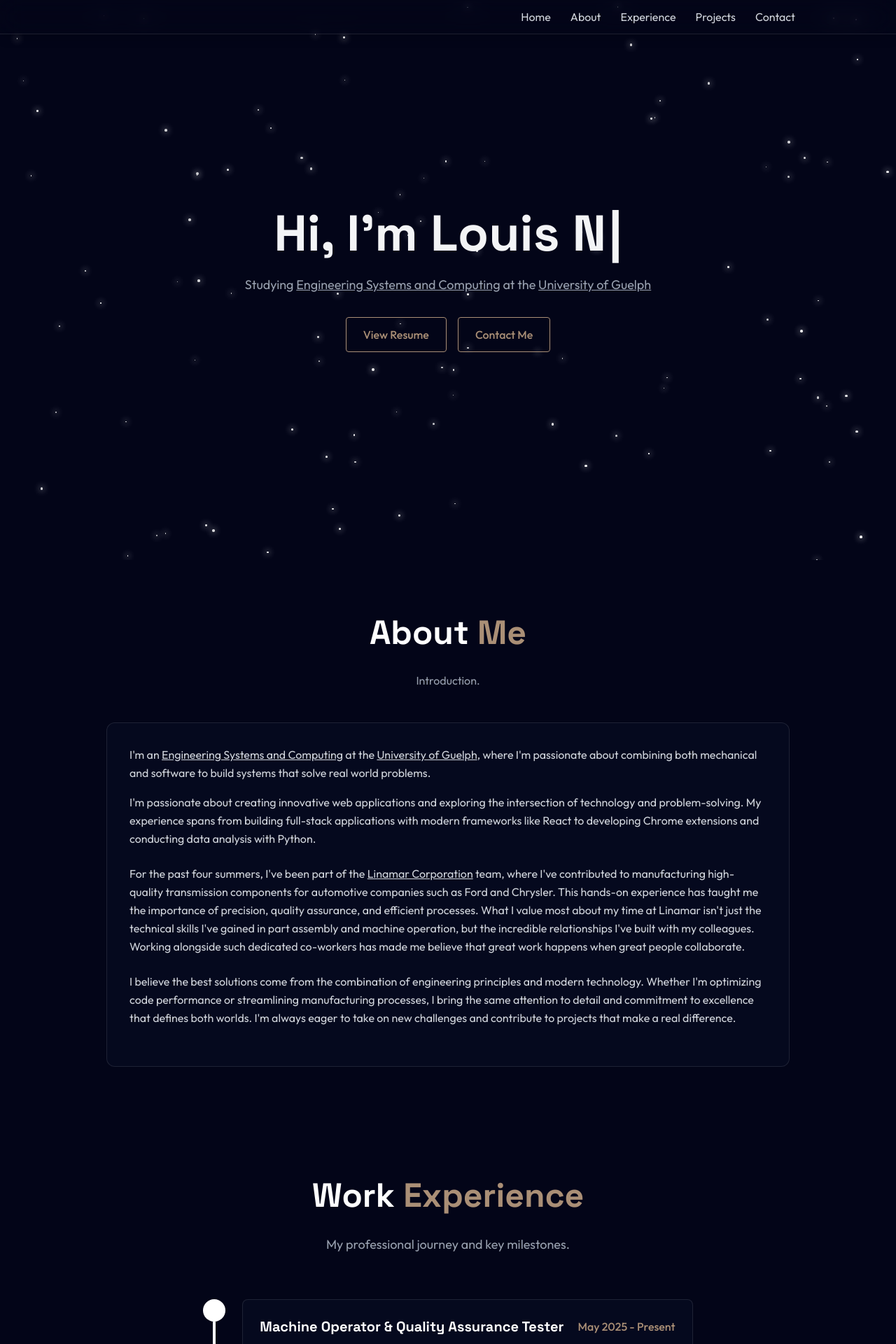
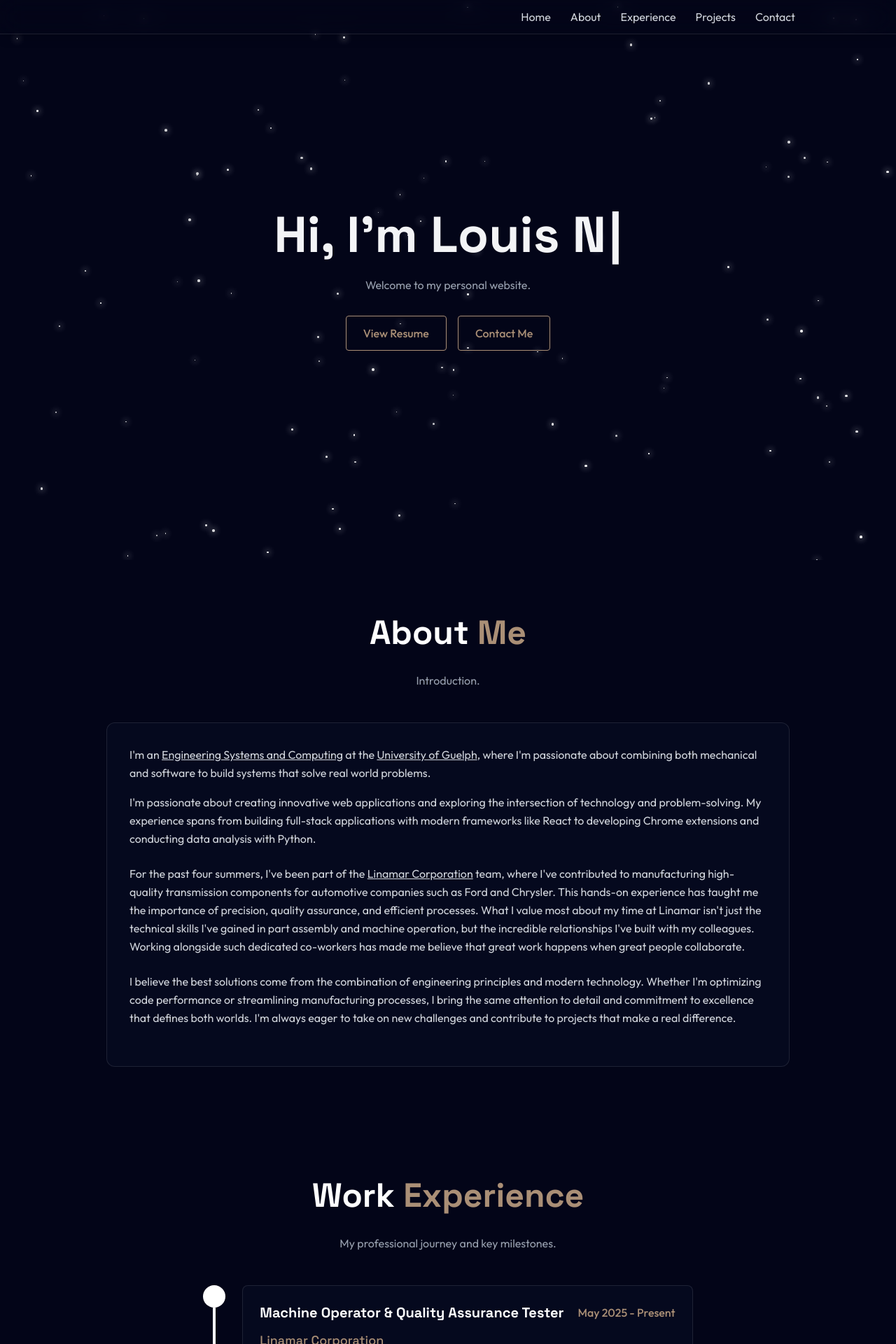
Before and after one commit to louisnguyenn/Louis-Personal-Portfolio, a React (Vite) app: page / in a window 1280 px wide. Shown: the top 1920 px of the page at 70% size. Built offline with nearby package versions, Linux system fonts and the light colour scheme.

Commit message:
adjusted header descriptions

```diff
--- a/src/components/sections/Experience.jsx
+++ b/src/components/sections/Experience.jsx
@@ -58,7 +58,7 @@ export const Experience = () => {
         <h2 className="text-5xl font-bold mb-8 text-white text-center">
           Work <span className="text-[#AA8F76]">Experience</span>
         </h2>
-        <p className='text-center text-gray-400 mb-16 max-w-2xl mx-auto text-lg'>
+        <p className='text-center text-muted-foreground mb-12 max-w-2xl mx-auto text-gray-400'>
           My professional journey and key milestones.
         </p>
 
--- a/src/components/sections/Home.jsx
+++ b/src/components/sections/Home.jsx
@@ -46,8 +46,9 @@ export const Home = () => {
         </h1>
 
         {/* short bio */}
-        <p className="text-gray-400 text-lg mb-8 mx-auto">
-          Studying <a href="https://www.uoguelph.ca/programs/engineering-systems-and-computing/" className="underline transition-colors hover:text-white" target="_blank">Engineering Systems and Computing</a> at the <a href="https://www.uoguelph.ca/" className="underline transition-colors hover:text-white" target="_blank">University of Guelph</a>
+        <p className='text-center text-muted-foreground mb-8 max-w-2xl mx-auto text-gray-400'>
+          {/* Studying <a href="https://www.uoguelph.ca/programs/engineering-systems-and-computing/" className="underline transition-colors hover:text-white" target="_blank">Engineering Systems and Computing</a> at the <a href="https://www.uoguelph.ca/" className="underline transition-colors hover:text-white" target="_blank">University of Guelph</a> */}
+          Welcome to my personal website.
         </p>
 
         {/* buttons */}
```
